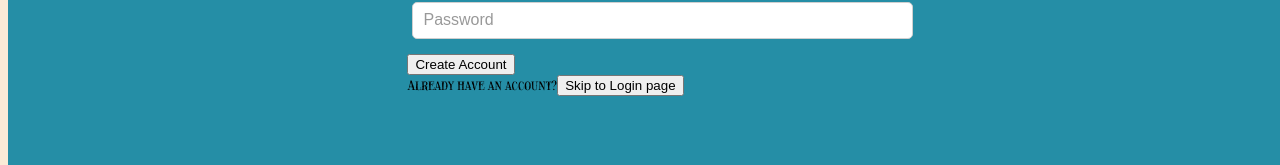
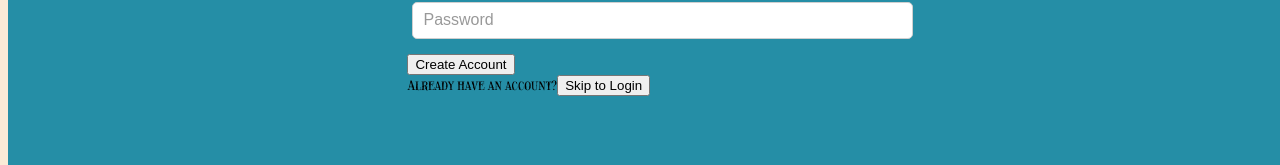
Before and after one commit to bethel-school-of-technology/team-debug-life-frontend, a React (Create React App) app: page /createaccount in a window 1280 px wide. Shown: the part 463-628 px from the top of the page. Built offline with nearby package versions, Linux system fonts and the light colour scheme; a web font is replaced by a local one.

Commit message:
Changed some minor text on accountDisclaimer

```diff
--- a/src/components/Create-account/CreateAccount.js
+++ b/src/components/Create-account/CreateAccount.js
@@ -73,10 +73,9 @@ async function register(credentials) {
                             <button type="submit">Create Account</button>
                         </div>
                     </form>
-                    <div className="disclaimer">
+                    <div className="accountDisclaimer">
                         <small >Already have an account?</small>
-                        {/* <button >Skip to Login</button>  */}
-                        <button onClick= {SkipToLogin}>Skip to Login page</button>
+                        <button onClick= {SkipToLogin}>Skip to Login</button>
                     </div>
                 </div>
             </div>
```
